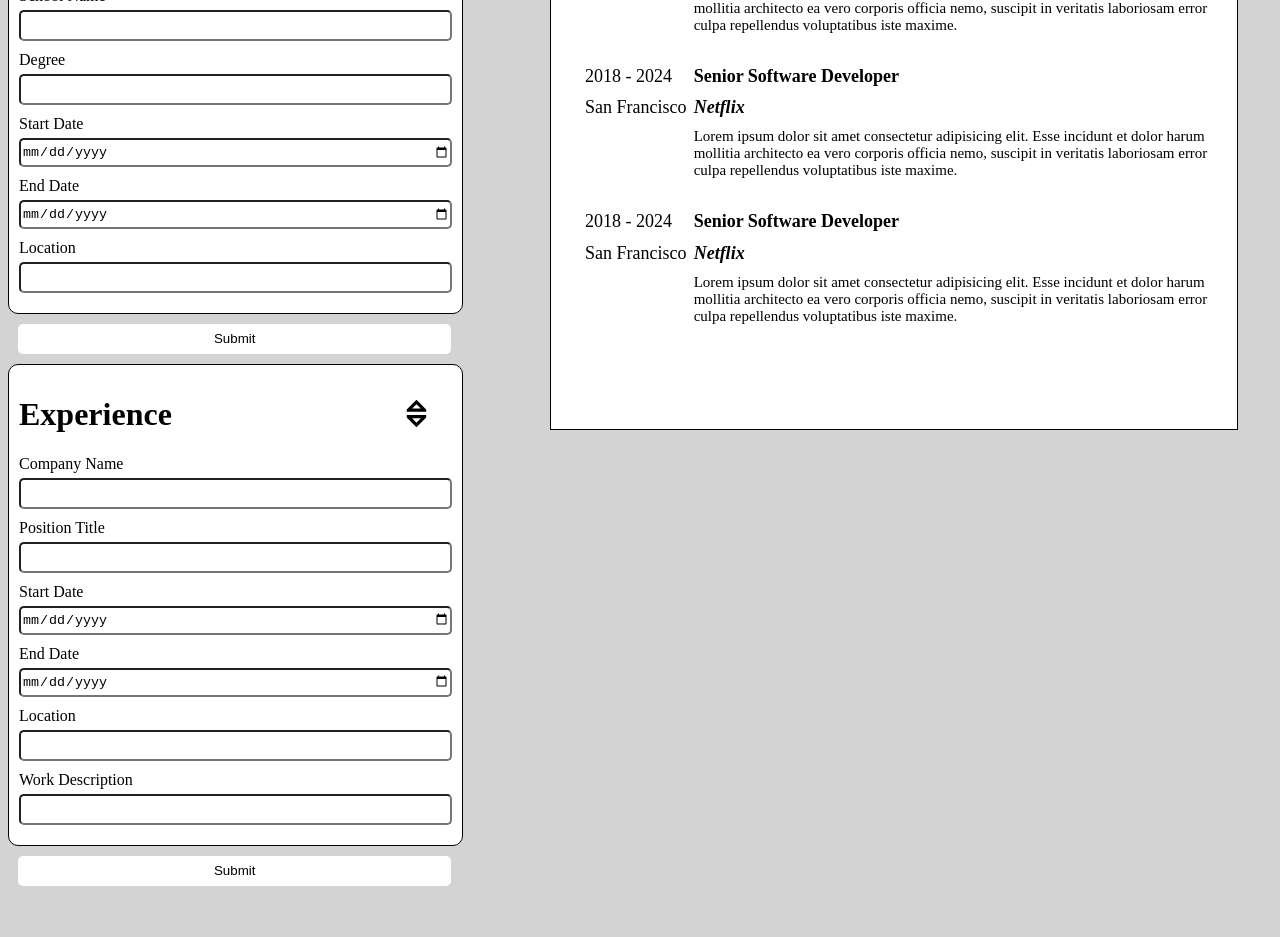
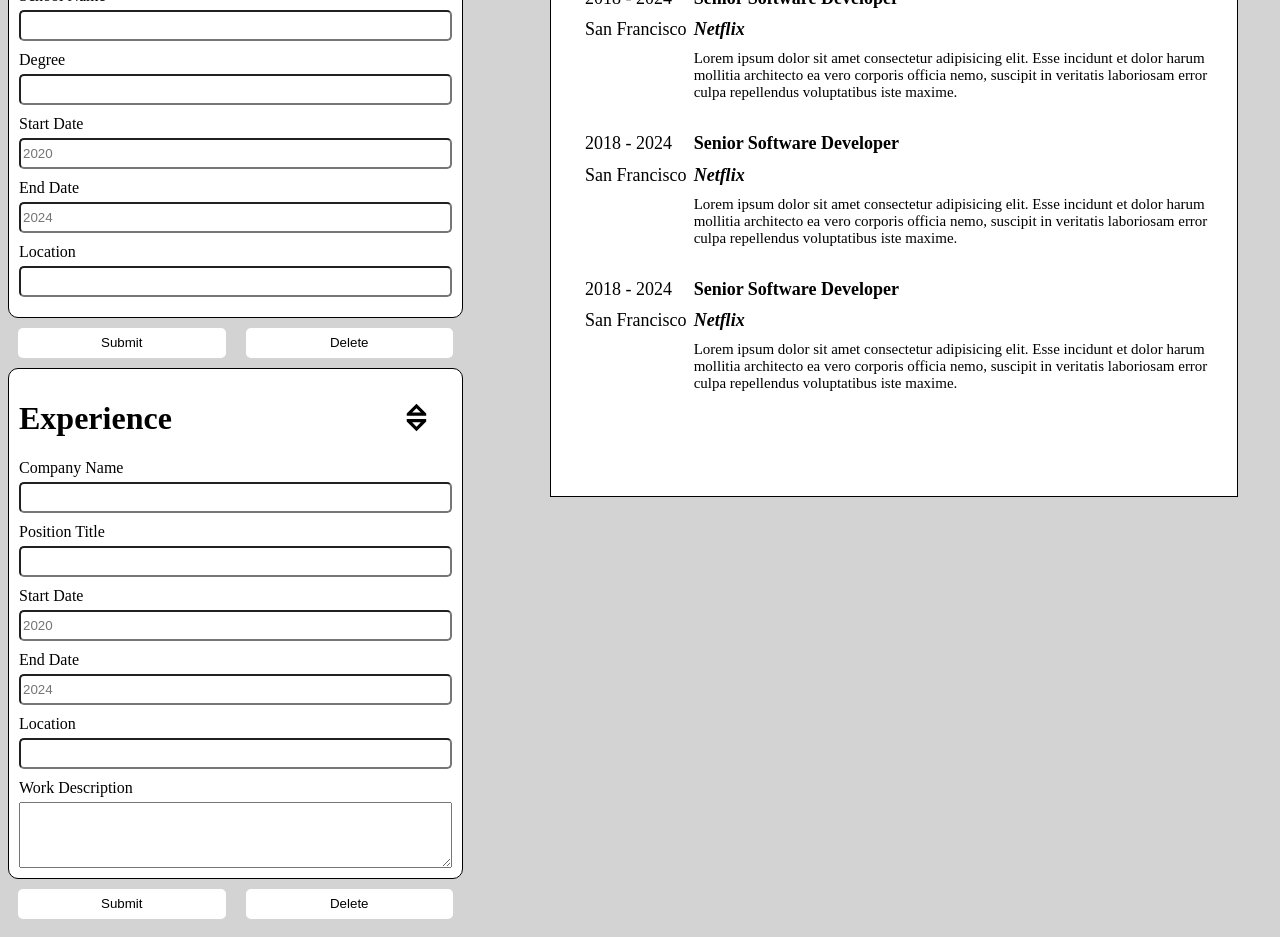
Before and after one commit to SamyyCh/cv-application, a React (Vite) app: page / in a window 1280 px wide. Shown: the part 520-1457 px from the top of the page. Before the commit the page ends 1424 px from the top, so only its background shows below. Built offline with nearby package versions, Linux system fonts and the light colour scheme.

Commit message:
UI changes

```diff
--- a/src/App.jsx
+++ b/src/App.jsx
@@ -2,6 +2,7 @@ import Info from './components/info.jsx'
 import Education from './components/education.jsx'
 import Experience from './components/experience.jsx'
 import CV from './components/cv.jsx'
+import React from 'react';
 import '../src/App.css'
 
 function App() {
--- a/src/components/cv.jsx
+++ b/src/components/cv.jsx
@@ -23,6 +23,12 @@ function cv() {
                 <div id='cvLocationSchool'>Montreal</div>
             </div>
             <div className='cvEducation'>
+                <div id='cvSchool'>John Abbott School of Business</div>
+                <div id='cvDegree'>Bachelor of Science in New Media and Internet Marketing</div>
+                <div id='startEndSchool'>2021 - 2023</div>
+                <div id='cvLocationSchool'>Montreal</div>
+            </div>
+                        <div className='cvEducation'>
                 <div id='cvSchool'>John Abbott School of Business</div>
                 <div id='cvDegree'>Bachelor of Science in New Media and Internet Marketing</div>
                 <div id='startEndSchool'>2021 - 2023</div>
--- a/src/components/education.jsx
+++ b/src/components/education.jsx
@@ -42,13 +42,15 @@ function education() {
             />
             <div id='start'>Start Date</div>
             <input
-            type="date"
+            type="text"
+            placeholder='2020'
             value={startDate}
             onChange={(event) => setStartDate(event.target.value)}
             />
             <div id='end'>End Date</div>
             <input
-            type="date"
+            type="text"
+            placeholder='2024'
             value={endDate}
             onChange={(event) => setEndDate(event.target.value)}
             />
@@ -61,7 +63,10 @@ function education() {
             </>
             )}
         </div>
-        <button id='submit'>Submit</button>
+        <div className='buttons'>
+            <button id='submit'>Submit</button>
+            <button id='delete'>Delete</button>
+        </div>
         </>
     );
 }
--- a/src/components/experience.jsx
+++ b/src/components/experience.jsx
@@ -43,13 +43,15 @@ function experience() {
             />
             <div id='start'>Start Date</div>
             <input
-            type="date"
+            type="text"
+            placeholder='2020'
             value={startDate}
             onChange={(event) => setStartDate(event.target.value)}
             />
             <div id='end'>End Date</div>
             <input
-            type="date"
+            type="text"
+            placeholder='2024'
             value={endDate}
             onChange={(event) => setEndDate(event.target.value)}
             />
@@ -60,7 +62,8 @@ function experience() {
             onChange={(event) => setLocation(event.target.value)}
             />
             <div id='work'>Work Description</div>
-            <input
+            <textarea
+            id='workBox'
             type='text'
             value={work}
             onChange={(event) => setWork(event.target.value)}
@@ -68,7 +71,10 @@ function experience() {
             </>
             )}
         </div>
-        <button id='submit'>Submit</button>
+        <div className='buttons'>
+            <button id='submit'>Submit</button>
+            <button id='delete'>Delete</button>
+        </div>
         </>
     );
 }
--- a/src/components/info.jsx
+++ b/src/components/info.jsx
@@ -54,7 +54,10 @@ function info() {
             </>
             )}
         </div>
-        <button id='submit'>Submit</button>
+        <div className='buttons'>
+            <button id='submit'>Submit</button>
+            <button id='delete'>Delete</button>
+        </div>
         </>
     );
 }
--- a/src/styles/experience.css
+++ b/src/styles/experience.css
@@ -21,3 +21,8 @@
     border-style: none;
     background-color: white;
 }
+
+#workBox {
+    word-wrap: normal;
+    height: 60px;
+}
--- a/src/styles/info.css
+++ b/src/styles/info.css
@@ -33,11 +33,20 @@ input {
     margin-bottom: 10px;
 }
 
-#submit {
+.buttons {
+    display: grid;
+    grid-template-columns: 1fr 1fr;
+    width: 84%;
+}
+
+#submit, #delete {
     background-color: white;
     height: 30px;
     margin: 10px;
-    width: 80%;
     border-style: none;
     border-radius: 5px;
 }
+
+#submit:hover, #delete:hover {
+    background-color: lightblue;
+}
```
